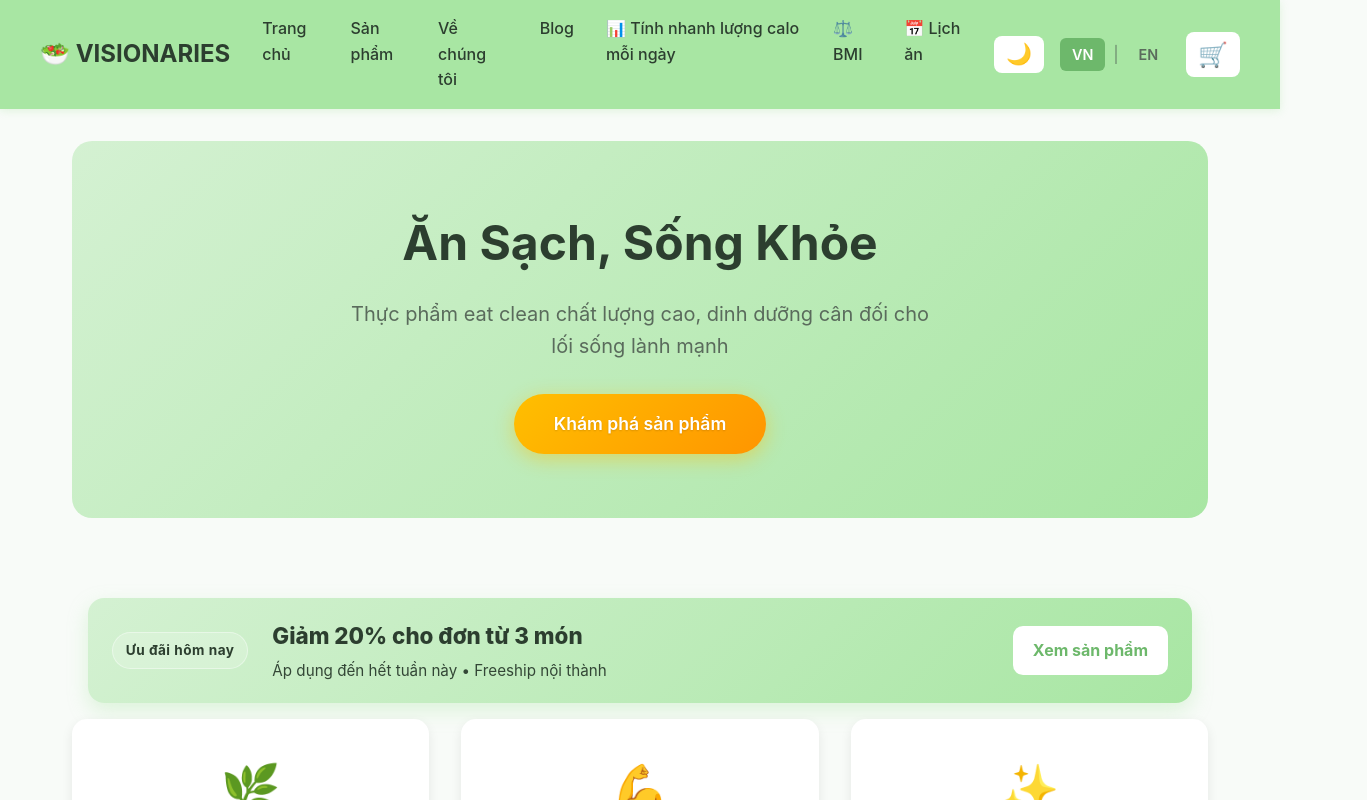
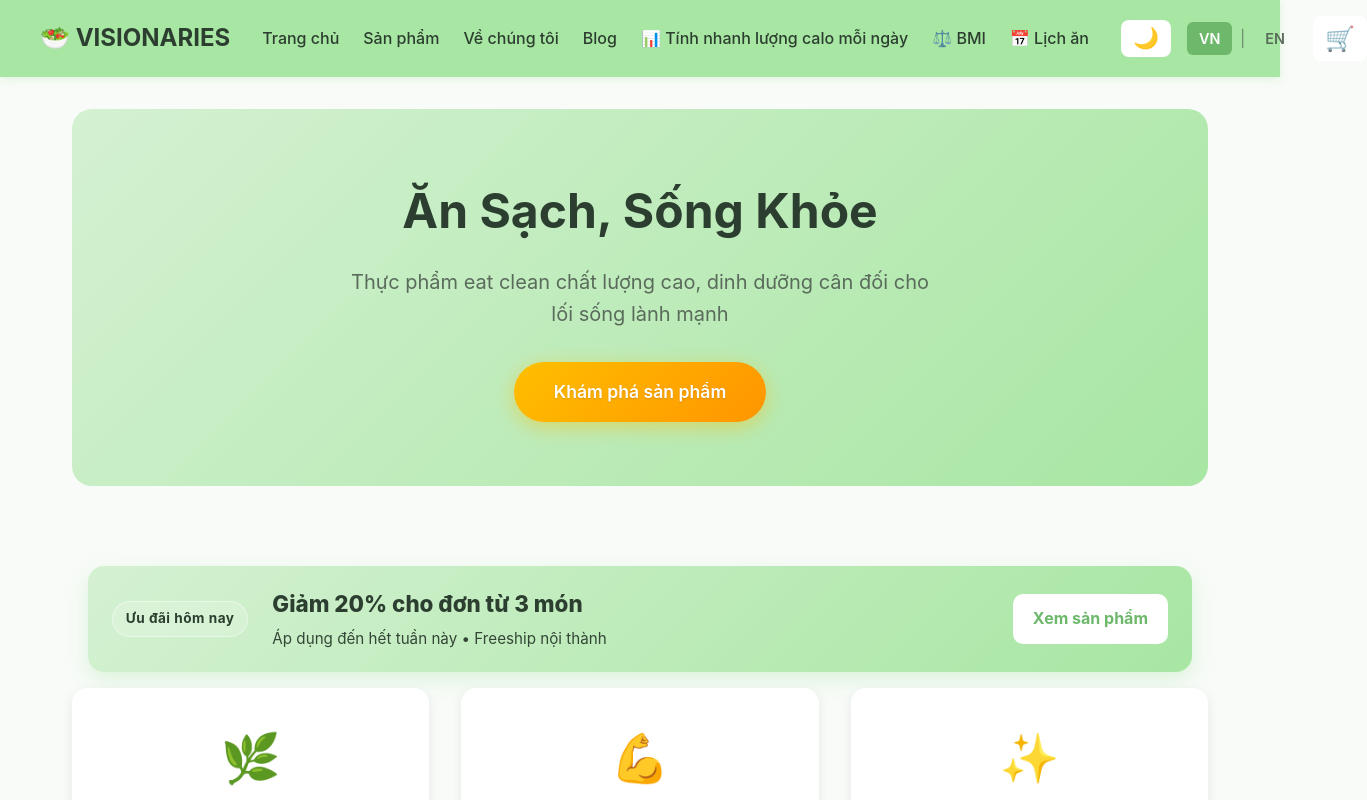
Before and after one commit to sSyRuSs/eat-clean, a Next.js app: page / in a window 1280 px wide. Shown: the top 800 px of the page, 1367 px wide, since content can reach past the window. Built offline with nearby package versions, Linux system fonts and the light colour scheme.

Commit message:
fix: adjust header styles for improved layout and responsiveness

```diff
--- a/app/components/Header.module.css
+++ b/app/components/Header.module.css
@@ -23,6 +23,8 @@
   font-weight: bold;
   color: var(--text-dark);
   z-index: 1001;
+  white-space: nowrap;
+  flex-shrink: 0;
 }
 
 .mobileMenuButton {
@@ -45,15 +47,22 @@
 
 .navLinks {
   display: flex;
-  gap: 2rem;
+  gap: 1.5rem;
   list-style: none;
   flex: 1;
+  flex-wrap: nowrap;
+  overflow: hidden;
+}
+
+.navLinks li {
+  flex-shrink: 0;
 }
 
 .navLinks a {
   color: var(--text-dark);
   font-weight: 500;
   transition: color 0.3s;
+  white-space: nowrap;
 }
 
 .navLinks a:hover {
@@ -70,6 +79,8 @@
   display: flex;
   align-items: center;
   gap: 1rem;
+  flex-shrink: 0;
+  flex-wrap: nowrap;
 }
 
 .cartButton {
```
